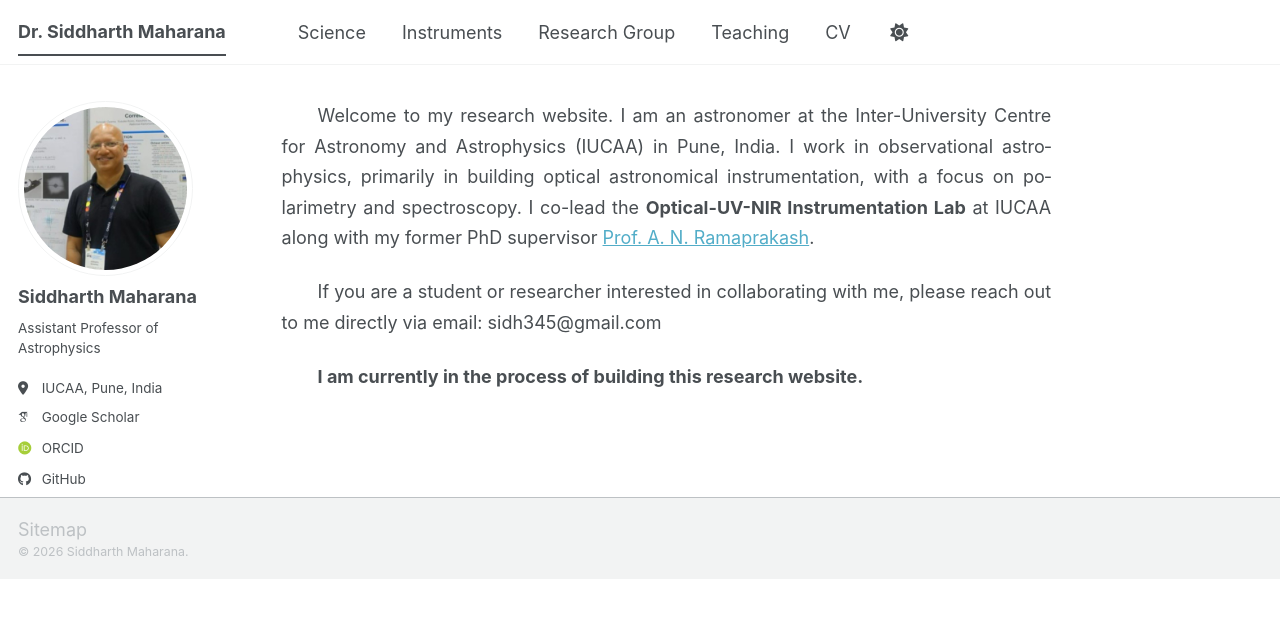
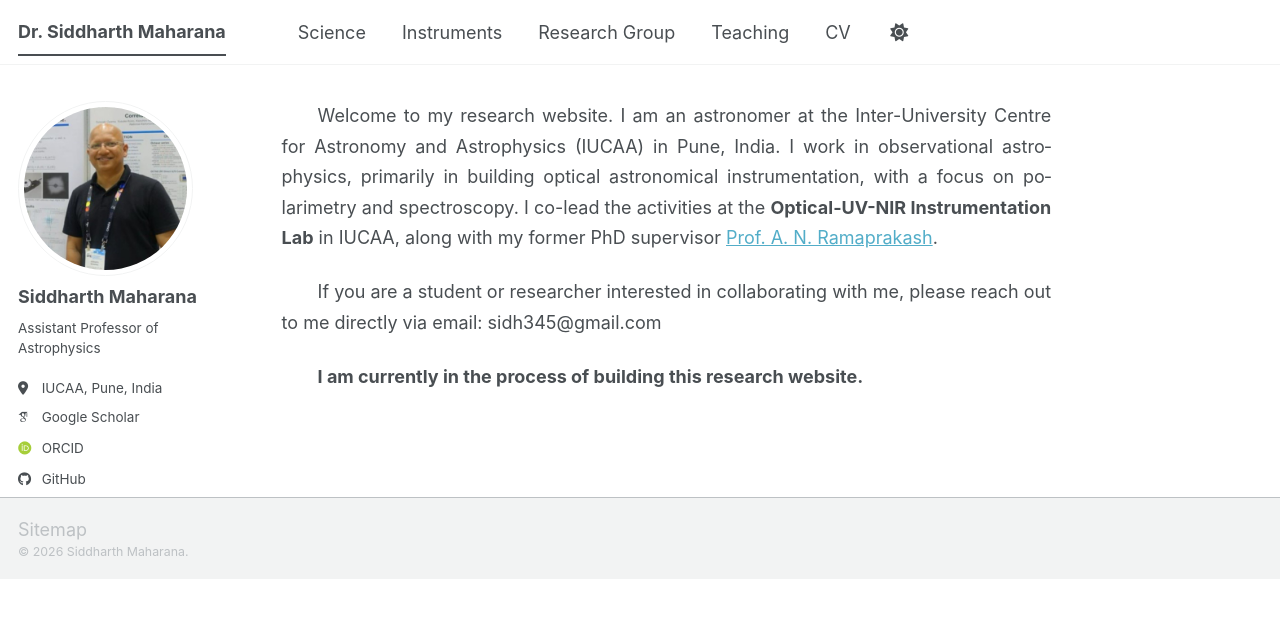
Before and after one commit to siddharth-maharana/siddharth-maharana.github.io, a Jekyll site: the page built from _pages/about.md, in a window 1280 px wide. Shown: the top 618 px of the page. Built offline with Jekyll 4.4.1, drawn with Linux system fonts in a browser that asks for light colours; some web fonts are replaced; a script bundle is joined from its source files by our own code; library files that are not in the unit come from our copies.

Commit message:
Update about.md

```diff
--- a/_pages/about.md
+++ b/_pages/about.md
@@ -7,7 +7,7 @@ redirect_from:
   - /about.html
 ---
 
-Welcome to my research website. I am an astronomer at the Inter-University Centre for Astronomy and Astrophysics (IUCAA) in Pune, India. I work in observational astrophysics, primarily in building optical astronomical instrumentation, with a focus on polarimetry and spectroscopy. I co-lead the **Optical-UV-NIR Instrumentation Lab** at IUCAA along with my former PhD supervisor [Prof. A. N. Ramaprakash](https://www.iucaa.in/en/faculty-research/anr).
+Welcome to my research website. I am an astronomer at the Inter-University Centre for Astronomy and Astrophysics (IUCAA) in Pune, India. I work in observational astrophysics, primarily in building optical astronomical instrumentation, with a focus on polarimetry and spectroscopy. I co-lead the activities at the **Optical-UV-NIR Instrumentation Lab** in IUCAA, along with my former PhD supervisor [Prof. A. N. Ramaprakash](https://www.iucaa.in/en/faculty-research/anr).
 
 If you are a student or researcher interested in collaborating with me, please reach out to me directly via email: sidh345@gmail.com
 
```
